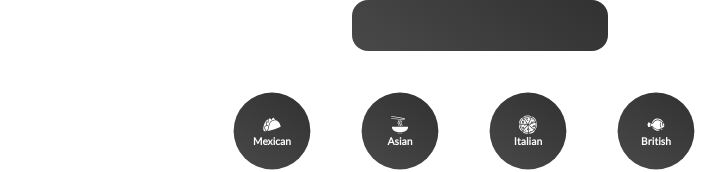
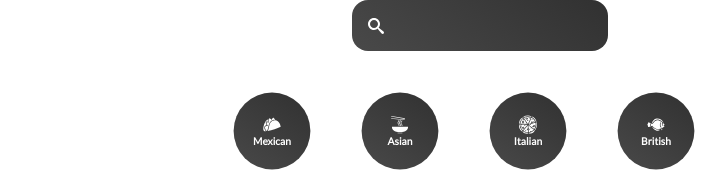
Before and after one commit to ghpaterson/recipease, a React (Create React App) app in the folder recipease/: page / in a window 1280 px wide. Shown: the top 172 px of the page, without its empty margins (160-886 px from the left). Built offline with nearby package versions, Linux system fonts and the light colour scheme; no server answers.

Commit message:
submitHandler

```diff
--- a/recipease/src/components/search.jsx
+++ b/recipease/src/components/search.jsx
@@ -5,10 +5,23 @@
 
 
 function Search() {
+
+  const [input, setInput] = useState('');
+
+  const submitHandler = (e) => {
+    e.preventDefault();
+  }
+
+
   return (
-    <FormStyle>
+    <FormStyle onSubmit={submitHandler}>
       <div>
-        <input type="text" />
+        <ImSearch></ImSearch>
+        <input
+          onChange={(e) => setInput(e.target.value)}
+          type="text"
+          value={input}
+        />
       </div>
     </FormStyle>
   )
@@ -34,7 +47,7 @@
   svg {
     position: absolute;
     top: 50%;
-    left: 50%;
+    left: 0%;
     transform: translate(100%, -50%);
     color: white;
   }
```
